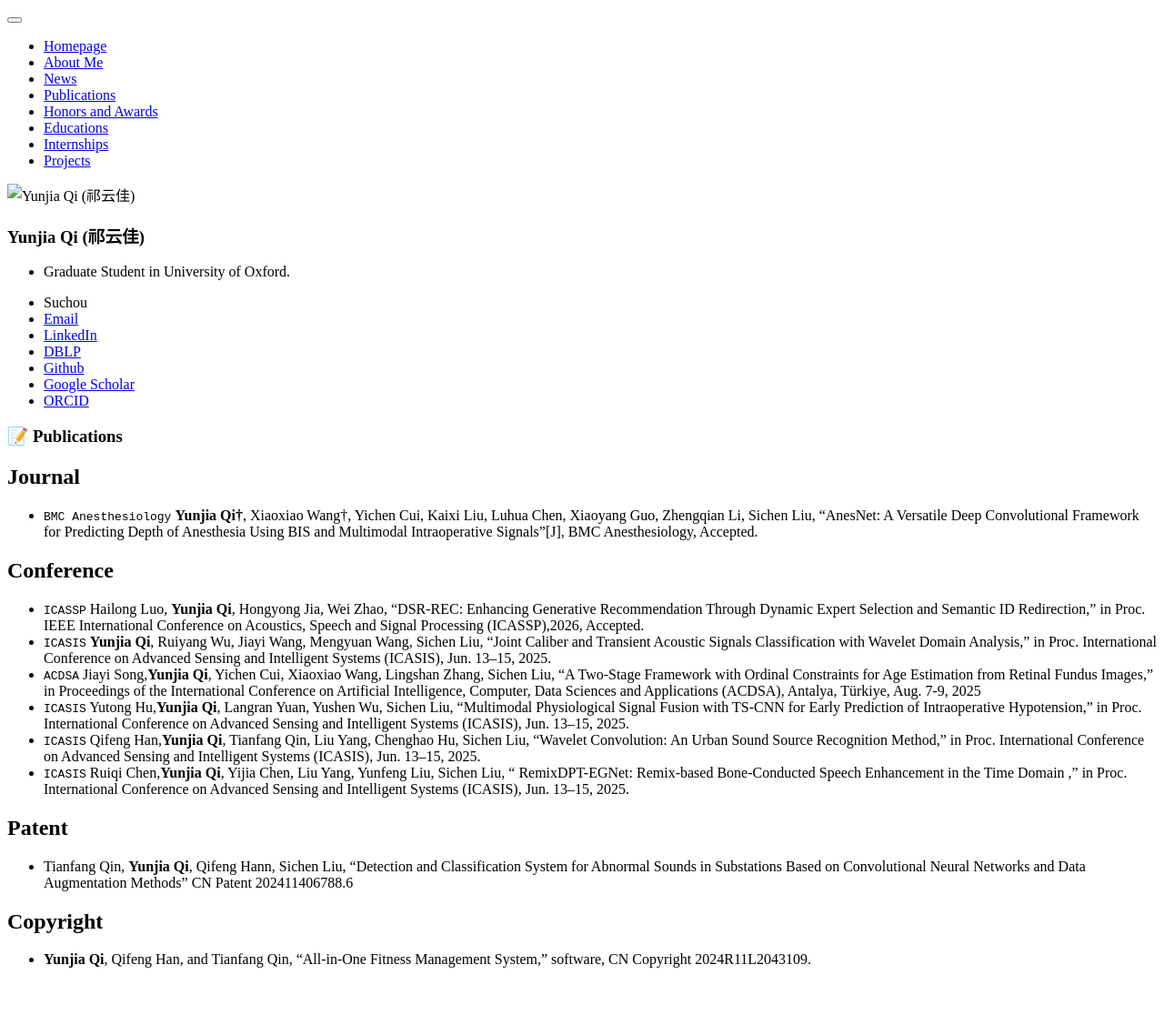
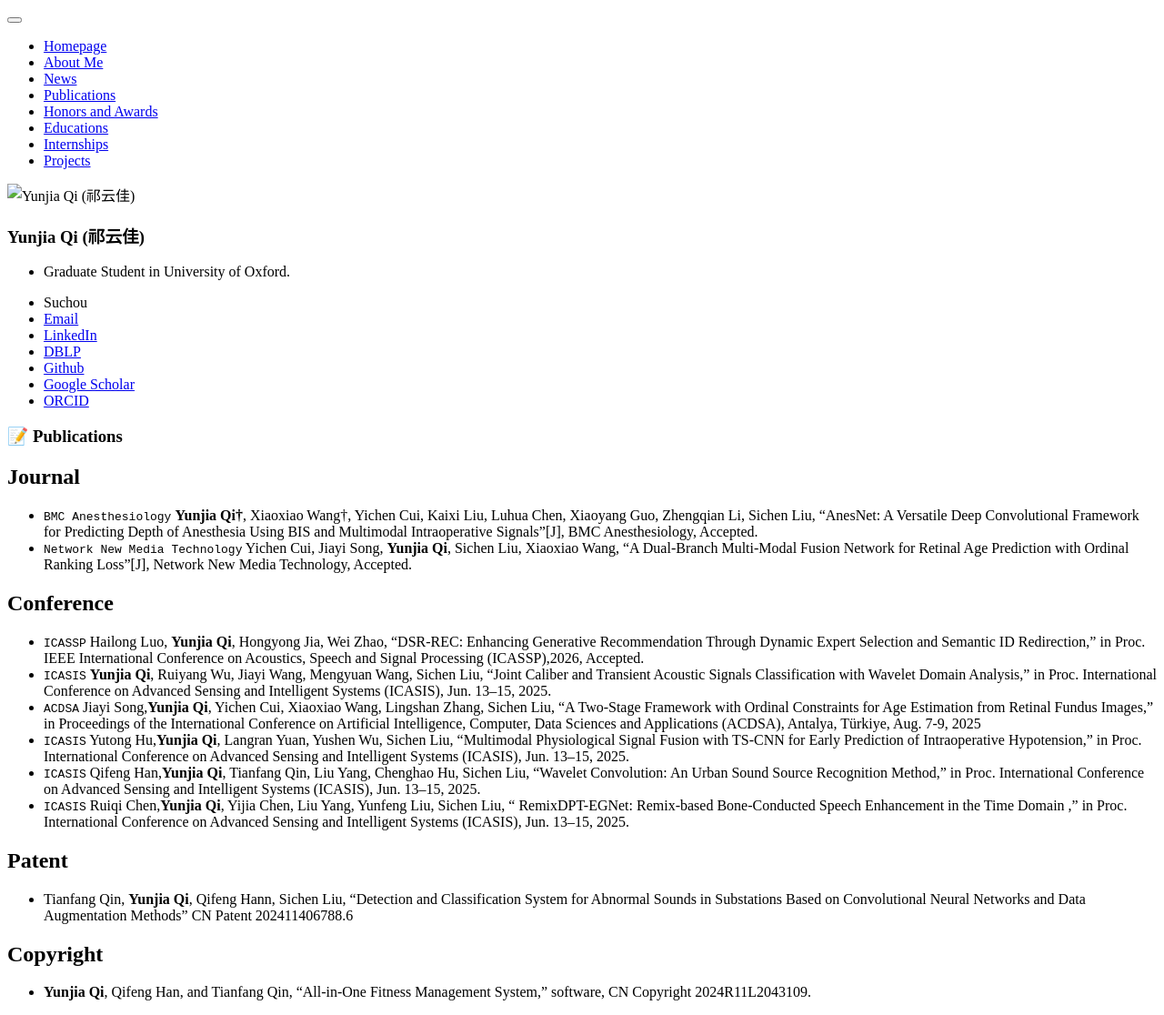
Before and after one commit to QiYunjia/QiYunjia.github.io, a Jekyll site: the page built from _pages/includes/pub.md, in a window 1280 px wide. Shown: the whole page at 91% size. Built offline with Jekyll 4.4.1, drawn with Linux system fonts in a browser that asks for light colours; our own code applies the rules of GitHub Pages for plain Markdown files; before the commit the page ends 1080 px from its top, so only the background shows below that.

Commit message:
Update pub.md

```diff
--- a/_pages/includes/pub.md
+++ b/_pages/includes/pub.md
@@ -3,10 +3,9 @@
 
 ## Journal
 
-<!--
-- **Yunjia Qi**, Feiran Yang, Tonghui Wu, Sichen Liu, Phase Correction: Strucurally Guided Phase Modeling For Speech Enhancement[J], IEEE Signal Processing Letters
--->
+
 - ``BMC Anesthesiology`` **Yunjia Qi†**, Xiaoxiao Wang†, Yichen Cui, Kaixi Liu, Luhua Chen, Xiaoyang Guo, Zhengqian Li, Sichen Liu, "AnesNet: A Versatile Deep Convolutional Framework for Predicting Depth of Anesthesia Using BIS and Multimodal Intraoperative Signals"[J], BMC Anesthesiology, Accepted.
+- ``Network New Media Technology`` Yichen Cui, Jiayi Song, **Yunjia Qi**, Sichen Liu, Xiaoxiao Wang, “A Dual-Branch Multi-Modal Fusion Network for Retinal Age Prediction with Ordinal Ranking Loss”[J], Network New Media Technology, Accepted.
 
 ## Conference
 - ``ICASSP`` Hailong Luo, **Yunjia Qi**, Hongyong Jia, Wei Zhao, "DSR-REC: Enhancing Generative Recommendation Through Dynamic Expert Selection and Semantic ID Redirection," in Proc. IEEE International Conference on Acoustics, Speech and Signal Processing (ICASSP),2026, Accepted.
```
